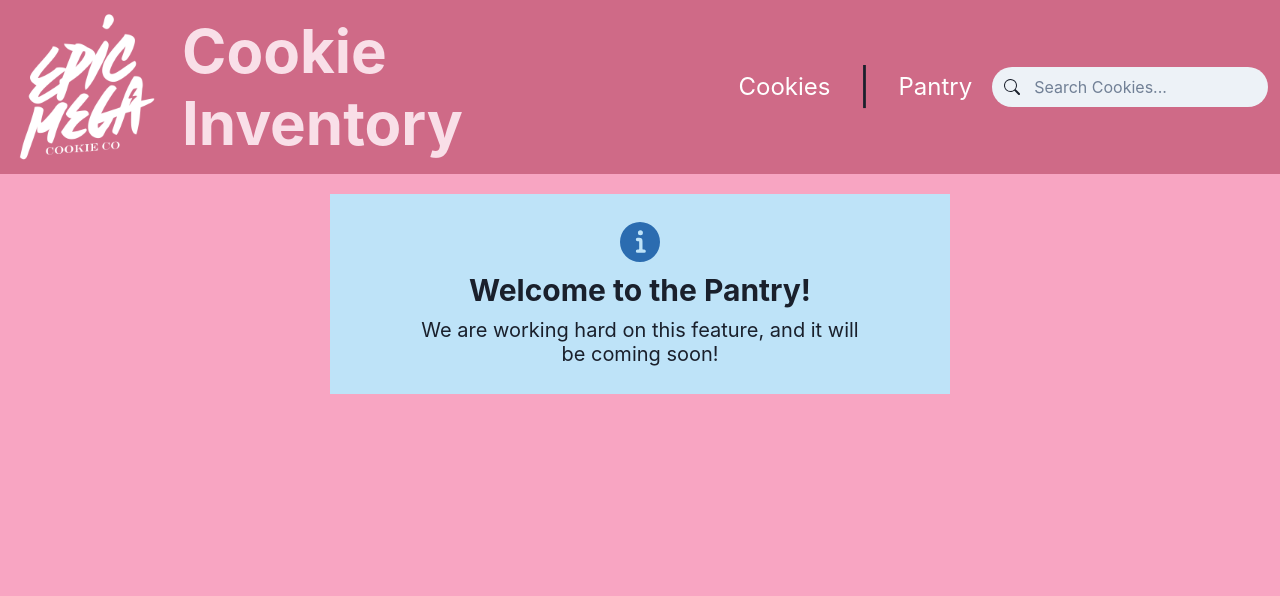
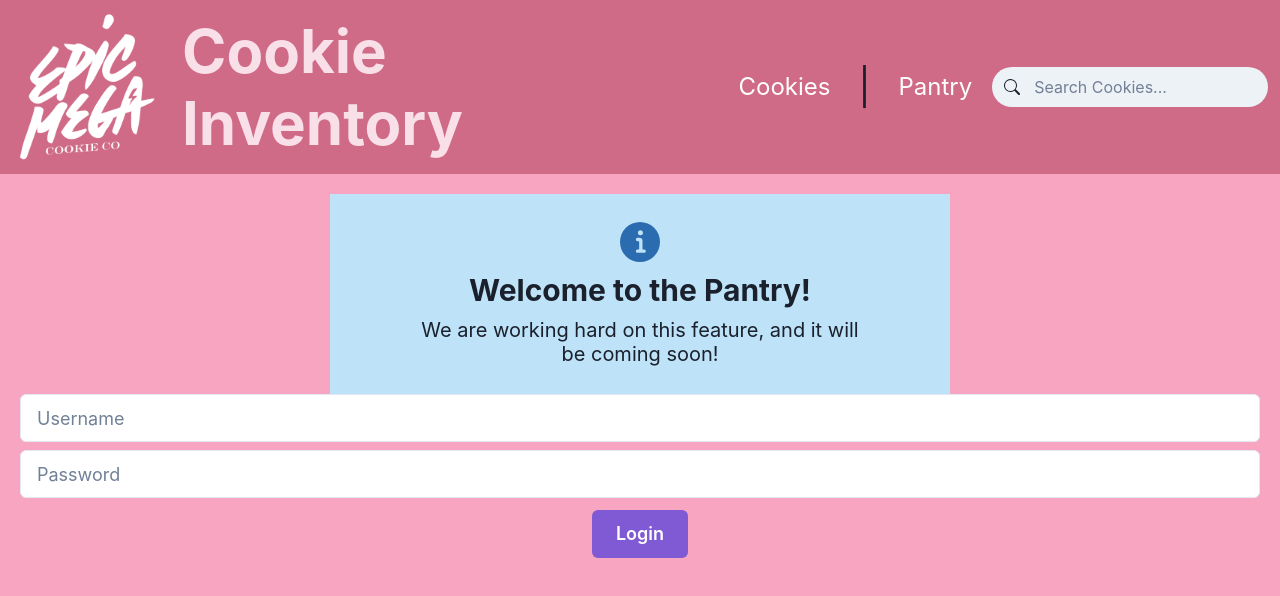
Before and after one commit to ericasiegel/emcc-inventory, a React (Vite) app in the folder client/: page /pantry in a window 1280 px wide. Shown: the top 596 px of the page. Built offline with nearby package versions, Linux system fonts and the light colour scheme.

Commit message:
created user login form component

```diff
--- a/client/src/pages/Pantry.tsx
+++ b/client/src/pages/Pantry.tsx
@@ -1,10 +1,12 @@
-import React from 'react'
+
 import IngredientCard from '../pantry/IngredientCard'
+import LoginForm from '../userAuth/LoginForm'
 
 const Pantry = () => {
   return (
     <div>
       <IngredientCard />
+      <LoginForm />
     </div>
   )
 }
--- /dev/null
+++ b/client/src/userAuth/LoginForm.tsx
@@ -0,0 +1,33 @@
+import { Button, Center, FormControl, Input } from "@chakra-ui/react";
+
+const LoginForm = () => {
+  return (
+    <>
+      <form>
+        {/* <form onSubmit={handleFormSubmit}> */}
+        <FormControl>
+          <Input
+            //   ref={usernameData}
+            backgroundColor="white"
+            placeholder="Username"
+            size="lg"
+            mb={2}
+          />
+          <Input
+            //   ref={passwordData}
+            backgroundColor="white"
+            placeholder="Password"
+            size="lg"
+          />
+          <Center>
+            <Button colorScheme="purple" size="lg" my={3}>
+              Login
+            </Button>
+          </Center>
+        </FormControl>
+      </form>
+    </>
+  );
+};
+
+export default LoginForm;
```
Also changed, not shown: client/src/components/Modal.tsx (renamed from client/src/components/FormModal.tsx).
